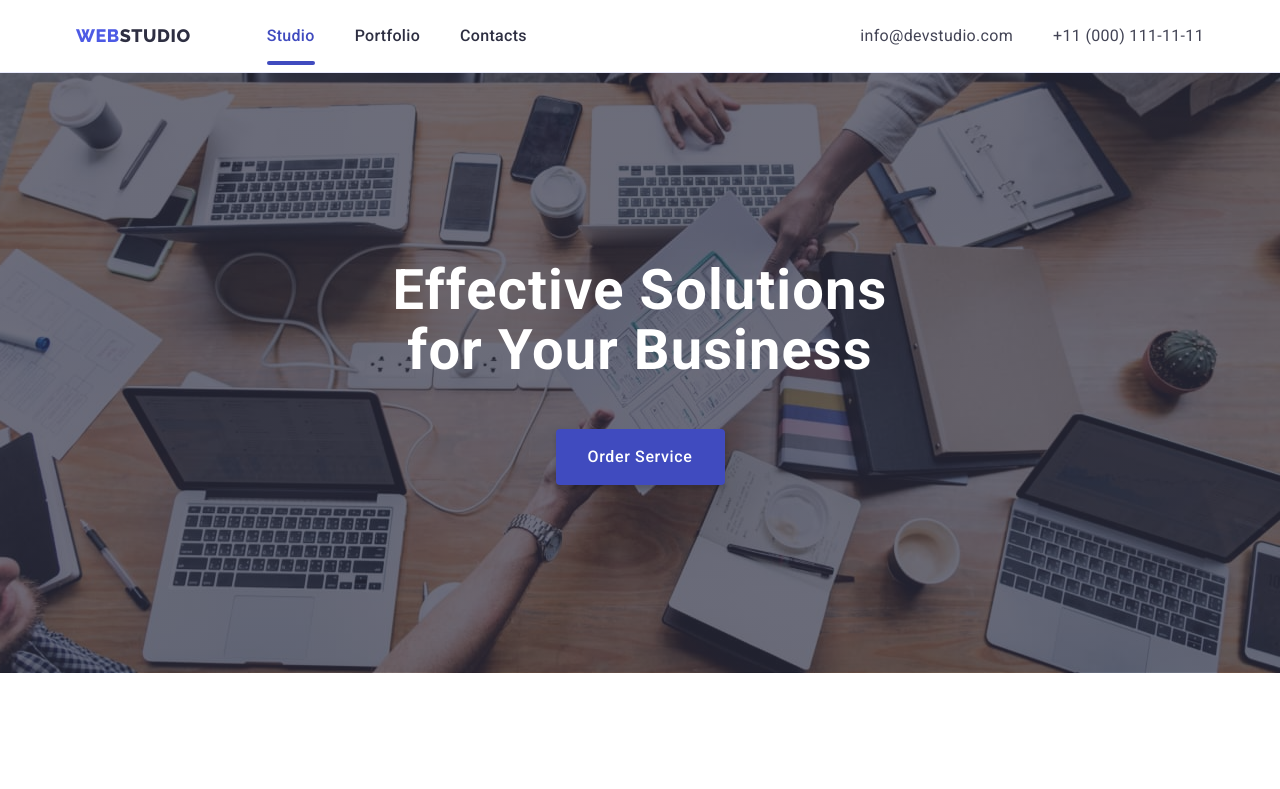
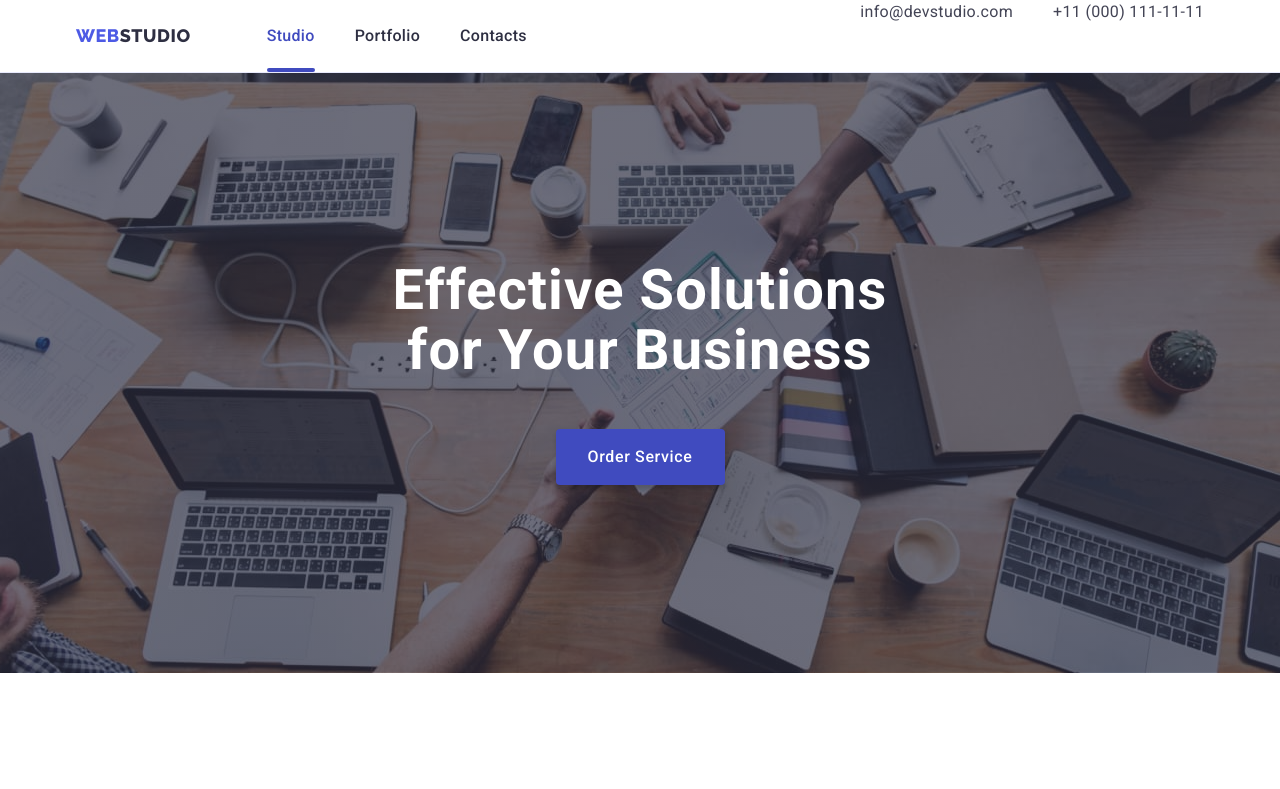
Before and after one commit to Loudnessy/goit-markup-hw-05, a plain HTML site: page index.html in a window 1280 px wide. Shown: the top 789 px of the page. Drawn offline with nearby package versions, Linux system fonts and the light colour scheme.

Commit message:
Update styles.css

```diff
--- a/css/styles.css
+++ b/css/styles.css
@@ -30,8 +30,7 @@ img {
     display: block;
 }
 .header {
-    padding-top: 24px;
-    padding-bottom: 24px;
+    /* padding-top: 24px; */
     border-bottom: 1px solid #E7E9FC;
     box-shadow: 0px 2px 1px rgba(46, 47, 66, 0.08), 0px 1px 1px rgba(46, 47, 66, 0.16), 0px 1px 6px rgba(46, 47, 66, 0.08);
 }
@@ -88,6 +87,9 @@ font-size: 16px;
 line-height: 1.5;
 letter-spacing: 0.02em;
 color:var(--second-color);
+    padding-top: 24px;
+     padding-bottom: 24px;
+    display: block;
 text-decoration: none;
 transition-property: color;
     transition-duration: 250ms;
@@ -95,7 +97,6 @@ transition-property: color;
 }
 .active-page {
     position: relative;
-    padding-bottom: 20px;
     color: var(--fourth-color);
 }
 
```
